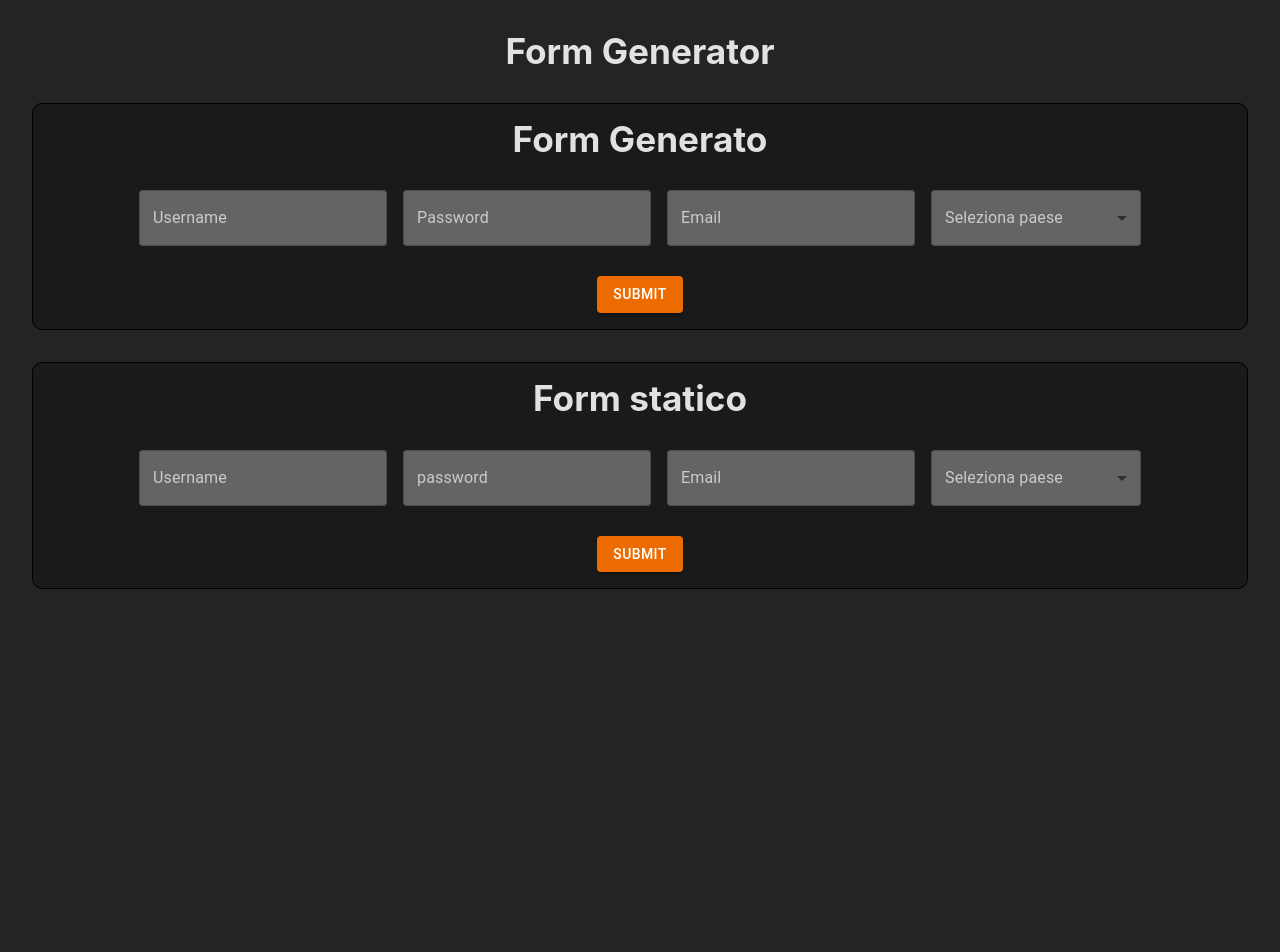
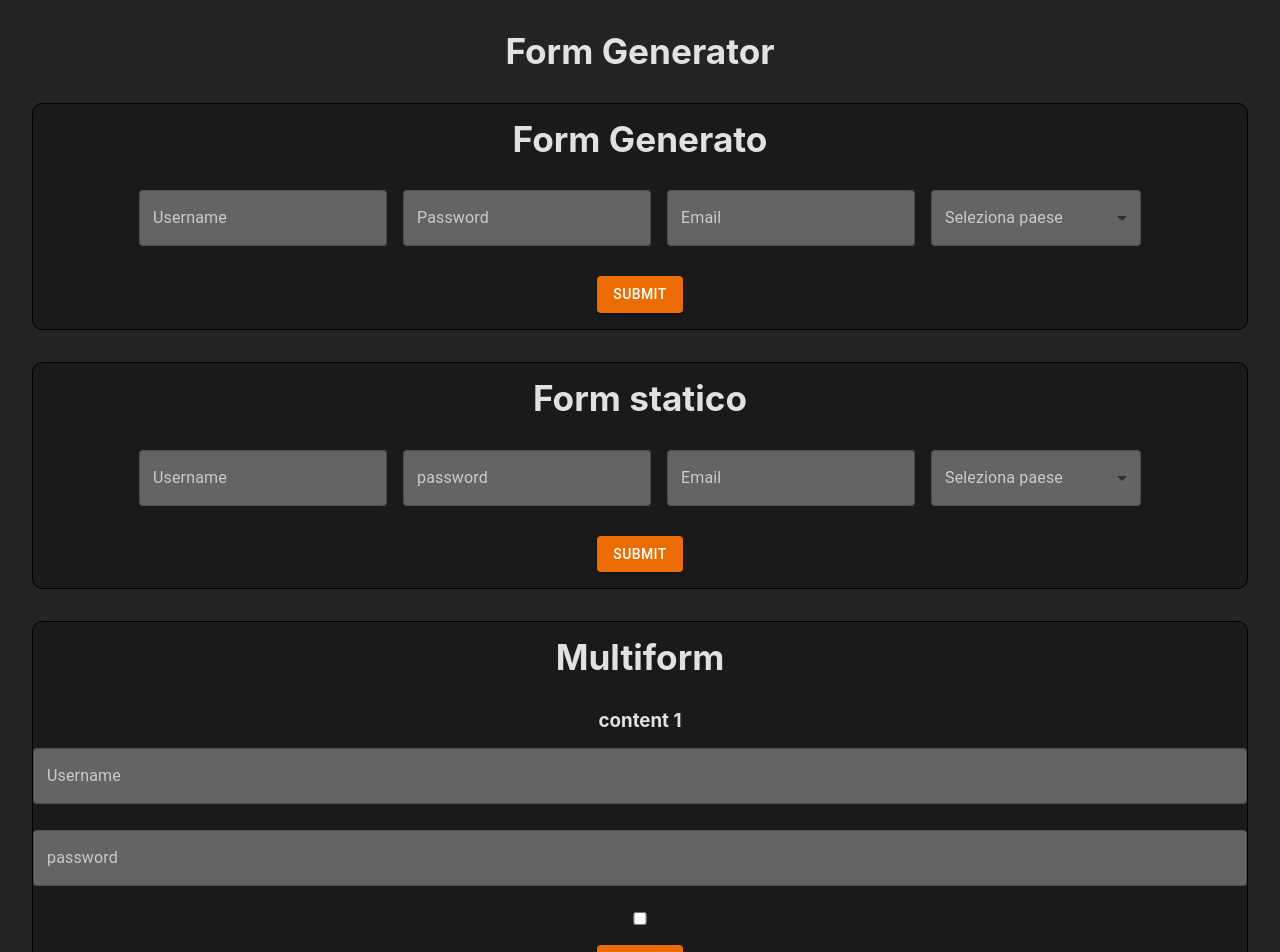
Before and after one commit to PietroSavini/react-hook-form, a React (Vite) app: page / in a window 1280 px wide. Shown: the top 952 px of the page. Before the commit the page ends 800 px from the top, so only its background shows below. Built offline with nearby package versions, Linux system fonts and the light colour scheme.

Commit message:
ADD multiform adaptation

```diff
--- a/src/App.scss
+++ b/src/App.scss
@@ -18,6 +18,10 @@ form{
     gap: 1rem;
 
   }
+  &>div.form{
+    display: flex;
+    flex-direction: column;
+  }
   .css-9ddj71-MuiInputBase-root-MuiOutlinedInput-root{
     .css-1jy569b-MuiFormLabel-root-MuiInputLabel-root {
       color: #fff;
--- a/src/App.tsx
+++ b/src/App.tsx
@@ -1,5 +1,6 @@
 import './App.scss'
 import { Form } from './Components/Form'
+import { MultiForm } from './Components/MultiForm';
 import {StaticForm} from './Components/StaticForm';
 import loginForm from './loginForm';
 
@@ -11,6 +12,7 @@ function App() {
         <h2>Form Generator</h2>
         <Form inputArr={loginForm} requestValues={{ url:'/api/Login', method: 'POST' }}  />
         <StaticForm />
+        <MultiForm/>
       </main>
     </>
   )
--- a/src/Components/Form.tsx
+++ b/src/Components/Form.tsx
@@ -114,7 +114,7 @@ export const Form = ({inputArr, requestValues}:Props) => {
         </div>
 
         <Button type='submit' sx={{marginTop:'20px', }} color='warning' variant='contained'>submit</Button>
-        <DevTool control={ control }/>
+
     </form>
   )
 }
--- /dev/null
+++ b/src/Components/MultiForm.tsx
@@ -0,0 +1,39 @@
+import { Button } from '@mui/material'
+import { FieldErrors, useForm  } from 'react-hook-form'
+import { DevTool } from '@hookform/devtools';
+import { Form1} from './form1';
+import { Form2 } from './form2';
+import { useState } from 'react';
+
+
+export const MultiForm = () => {
+
+    const form = useForm<any>();
+    const { register, handleSubmit, control, formState } = form;
+    const { errors } = formState;
+    const [checkboxValue, setCheckboxValue] = useState()
+
+    const onSubmit = (data: any) =>{
+        console.log(data)
+
+    }
+
+    const onError = (errors: FieldErrors<any>) => {
+        console.log("errori: ",errors)
+
+    }
+
+  return (
+
+    <form onSubmit={handleSubmit(onSubmit, onError)} noValidate>
+        <h2>Multiform</h2>
+
+        <Form1 registerFn={register} errorsArr={errors} checkboxFn={setCheckboxValue}/>
+        {checkboxValue === 'on' &&
+        <Form2 registerFn={register} errorsArr={errors} />}
+
+        <Button type='submit' sx={{marginTop:'20px', }} color='warning' variant='contained'>submit</Button>
+        <DevTool control={control} />
+    </form>
+  )
+}
--- a/src/Components/StaticForm.tsx
+++ b/src/Components/StaticForm.tsx
@@ -11,12 +11,11 @@ type data = {
     nation: string | number;
 }
 
-
 export const StaticForm = () => {
 
 
     const form = useForm<data>();
-    const { register, control, handleSubmit, formState } = form;
+    const { register, handleSubmit, formState } = form;
     const { errors} = formState;
 
 
@@ -31,6 +30,8 @@ export const StaticForm = () => {
         console.log("errori: ",errors)
 
     }
+
+
 
     //reset del form al completamento del submit
     // useEffect(()=>{
@@ -47,7 +48,7 @@ export const StaticForm = () => {
                 sx={{ marginBottom: '10px' }}
                 error={!!errors.username}
                 helperText={errors.username?.message as string}
-                {...register('username', {required:'username è obbligatorio',minLength:{value:5,message:'minimo 5 caratteri'}})}
+                {...register('username')}
                 type='text'
                 label='Username'
                 id='user'
@@ -73,7 +74,10 @@ export const StaticForm = () => {
                 sx={{ marginBottom: '10px' }}
                 error={!!errors.email}
                 helperText={errors.email?.message as string}
-                {...register('email', {required:'email è obbligatorio', })}
+                {...register('email', {required:'email è obbligatorio', pattern:{
+                    value: /^[a-zA-Z0-9._-]+@[a-zA-Z0-9.-]+\.[a-zA-Z]{2,}$/,
+                    message: 'digitare un email valida'
+                }  })}
                 type='email'
                 label='Email'
                 id='email2'
@@ -87,10 +91,7 @@ export const StaticForm = () => {
                 sx={{ marginBottom: '10px', width:210 }}
                 error={!!errors.nation}
                 helperText={errors.nation?.message as string}
-                {...register('nation', {required:'nation è obbligatorio', pattern:{
-                    value: /^[a-zA-Z0-9._-]+@[a-zA-Z0-9.-]+\.[a-zA-Z]{2,}$/,
-                    message: 'digitare un email valida'
-                } })}
+                {...register('nation', {required:'nation è obbligatorio', })}
                 label='Seleziona paese'
                 id='nation'
                 name='nation'
@@ -102,10 +103,6 @@ export const StaticForm = () => {
 
             </TextField>
             {/* /nation */}
-
-
-
-
         </div>
 
         <Button type='submit' sx={{marginTop:'20px', }} color='warning' variant='contained'>submit</Button>
--- /dev/null
+++ b/src/Components/form1.tsx
@@ -0,0 +1,61 @@
+import { TextField } from '@mui/material';
+import { FieldErrors, UseFormRegister } from 'react-hook-form';
+
+
+
+type props = {
+    registerFn : any
+    errorsArr : any
+    checkboxFn : any
+}
+
+export const Form1 = (props: props) => {
+
+    type data ={
+        username:string,
+        password:string,
+    }
+
+    const { registerFn, checkboxFn, errorsArr  } = props
+
+
+    const register = registerFn as UseFormRegister<data>
+    const errors = errorsArr as FieldErrors<data>
+    const setCheckboxValue = checkboxFn as React.Dispatch<React.SetStateAction<string>>
+
+
+  return (
+    <>
+        <div className='form'>
+            <h3>content 1</h3>
+            <TextField
+                    sx={{ marginBottom: '10px' }}
+                    error={!!errors.username}
+                    helperText={errors.username?.message as string}
+                    {...register('username')}
+                    type='text'
+                    label='Username'
+                    id='user'
+                    name='username'
+                />
+                {/* / username */}
+
+                {/*password */}
+                <TextField
+                    sx={{ marginBottom: '10px' }}
+                    error={!!errors.password}
+                    helperText={errors.password?.message as string}
+                    {...register('password', {required:'password è obbligatorio', })}
+                    type='password'
+                    label='password'
+                    id='psw'
+                    name='password'
+                />
+                {/* /password */}
+
+                <input type="checkbox" name="" id="" onChange={(e)=> setCheckboxValue(e.target.value)} />
+        </div>
+    </>
+  )
+
+}
--- /dev/null
+++ b/src/Components/form2.tsx
@@ -0,0 +1,56 @@
+import { TextField } from '@mui/material';
+import { FieldErrors, UseFormRegister } from 'react-hook-form';
+
+
+
+type props = {
+    registerFn : any
+    errorsArr: any
+}
+
+export const Form2 = (props: props) => {
+
+    type data ={
+      email:string,
+      note:string,
+    }
+    const { registerFn } = props
+    const { errorsArr } = props
+
+    const register = registerFn as UseFormRegister<data>
+    const errors = errorsArr as FieldErrors<data>
+
+  return (
+    <>
+        <div className='form'>
+          <h3>content 2</h3>
+          <TextField
+                  sx={{ marginBottom: '10px' }}
+                  error={!!errors.email}
+                  helperText={errors.email?.message as string}
+                  {...register('email' ,{required:'email è obbligatoria', pattern:{value:/^[a-zA-Z0-9._-]+@[a-zA-Z0-9.-]+\.[a-zA-Z]{2,}$/,message:'inserire un email valida'}})}
+                  type='text'
+                  label='email'
+                  id='user'
+                  name='email'
+              />
+              {/* / username */}
+
+              {/*password */}
+              <TextField
+                  sx={{ marginBottom: '10px' }}
+                  error={!!errors.note}
+                  helperText={errors.note?.message as string}
+                  {...register('note', {required:'note è obbligatorio', })}
+                  type='note'
+                  label='note'
+                  id='psw'
+                  name='note'
+              />
+              {/* /password */}
+
+        </div>
+    </>
+  )
+
+}
```
